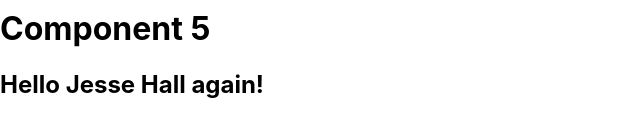
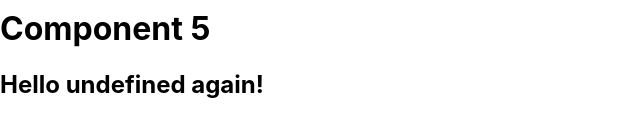
Before and after one commit to maribelcuales/React-Review-Project, a React (Create React App) app: page / in a window 1280 px wide. Shown: the part 254-390 px from the top of the page, without its empty margins (0-640 px from the left). Built offline with nearby package versions, Linux system fonts and the light colour scheme.

Commit message:
Used React Context to manage state.

```diff
--- a/src/Component/Component1.js
+++ b/src/Component/Component1.js
@@ -1,3 +1,26 @@
+//To create context, import { createContext }
+
+import { useState, createContext } from 'react';
+import Component2 from './Component2.js';
+
+// initialize createContext
+// const UserContext = createContext();
+
+export default function Component1() {
+  const UserContext = createContext();
+
+  const [user, setUser] = useState("Jesse Hall");
+
+  return (
+    // Wrap child components in the Context Provider and supply the state value
+    <UserContext.Provider value={user}>
+      <h1>{`Hello ${user}!`}</h1>
+      <Component2 user={user} />
+    </UserContext.Provider>
+  );
+}
+
+/*
 import { useState } from 'react';
 import Component2 from './Component2.js';
 
@@ -11,3 +34,4 @@ export default function Component1() {
     </>
   );
 }
+*/
--- a/src/Component/Component2.js
+++ b/src/Component/Component2.js
@@ -1,5 +1,17 @@
+import { useState, createContext, useContext } from 'react';
 import Component3 from "./Component3.js";
 
+// Using React Context
+export default function Component2() {
+  return (
+    <>
+      <h1>Component 2</h1>
+      <Component3 />
+    </>
+  );
+}
+
+/*
 export default function Component2({user}) {
   return (
     <>
@@ -8,3 +20,4 @@ export default function Component2({user}) {
     </>
   );
 }
+*/
--- a/src/Component/Component3.js
+++ b/src/Component/Component3.js
@@ -1,5 +1,17 @@
+import { useState, createContext, useContext } from 'react';
 import Component4 from "./Component4.js";
 
+// Using React Context
+export default function Component3() {
+  return (
+    <>
+      <h1>Component 3</h1>
+      <Component4 />
+    </>
+  );
+}
+
+/*
 export default function Component3({user}) {
   return (
     <>
@@ -8,3 +20,4 @@ export default function Component3({user}) {
     </>
   );
 }
+*/
--- a/src/Component/Component4.js
+++ b/src/Component/Component4.js
@@ -1,5 +1,17 @@
+import { useState, createContext, useContext } from 'react';
 import Component5 from "./Component5.js";
 
+// Using React Context
+export default function Component4() {
+  return (
+    <>
+      <h1>Component 4</h1>
+      <Component5 />
+    </>
+  )
+}
+
+/*
 export default function Component4({user}) {
   return (
     <>
@@ -8,3 +20,4 @@ export default function Component4({user}) {
     </>
   )
 }
+*/
--- a/src/Component/Component5.js
+++ b/src/Component/Component5.js
@@ -1,3 +1,24 @@
+// Using React Context
+// In order to use the Context in a child component, import the { useContext } Hook
+
+// useContext not able to retrieve the state of user in Component1 (it seems to work only if components are saved in a single file)
+
+import { createContext, useContext } from 'react';
+
+const UserContext = createContext();
+
+export default function Component5() {
+  const user = useContext(UserContext);
+
+  return (
+    <>
+      <h1>Component 5</h1>
+      <h2>{`Hello ${user} again!`}</h2>  {/* user is undefined when rendered */}
+    </>
+  );
+}
+
+/*
 export default function Component5({user}) {
   return (
     <>
@@ -6,3 +27,4 @@ export default function Component5({user}) {
     </>
   );
 }
+*/
```
